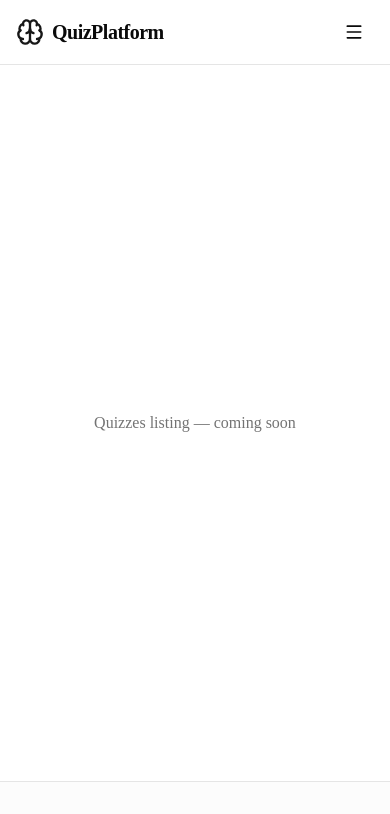
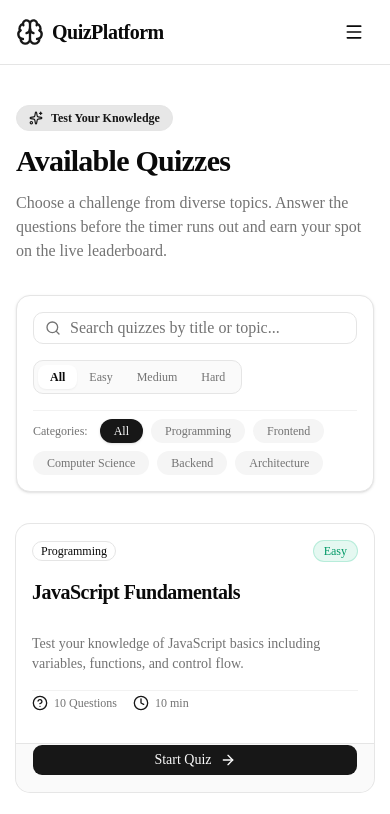
Before and after one commit to Kanishkk23/quiz_platform, a Next.js app: page /quizzes in a window 390 px wide. Shown: the top 814 px of the page. Built offline with nearby package versions, Linux system fonts and the light colour scheme.

Commit message:
feat(quiz): add quiz listing with search and category filters
- Add responsive QuizCard with difficulty badge and question count
- Add category pills filter and difficulty filter selector
- Add real-time quiz search by title and description
- Add empty state handling with one-click filter reset

```diff
--- a/src/app/quizzes/page.tsx
+++ b/src/app/quizzes/page.tsx
@@ -1,7 +1,157 @@
+"use client";
+
+import { useState, useMemo } from "react";
+import { mockQuizzes } from "@/data/mock";
+import { QuizCard } from "@/components/quiz/QuizCard";
+import { Input } from "@/components/ui/input";
+import { Button } from "@/components/ui/button";
+import { Search, Sparkles, Filter, X } from "lucide-react";
+
+const categories = ["All", "Programming", "Frontend", "Computer Science", "Backend", "Architecture"];
+const difficulties = ["All", "easy", "medium", "hard"];
+
 export default function QuizzesPage() {
+  const [searchQuery, setSearchQuery] = useState("");
+  const [selectedCategory, setSelectedCategory] = useState("All");
+  const [selectedDifficulty, setSelectedDifficulty] = useState("All");
+
+  const filteredQuizzes = useMemo(() => {
+    return mockQuizzes.filter((quiz) => {
+      const matchesSearch =
+        quiz.title.toLowerCase().includes(searchQuery.toLowerCase()) ||
+        quiz.description.toLowerCase().includes(searchQuery.toLowerCase());
+
+      const matchesCategory =
+        selectedCategory === "All" || quiz.category === selectedCategory;
+
+      const matchesDifficulty =
+        selectedDifficulty === "All" || quiz.difficulty === selectedDifficulty;
+
+      return matchesSearch && matchesCategory && matchesDifficulty;
+    });
+  }, [searchQuery, selectedCategory, selectedDifficulty]);
+
+  const clearFilters = () => {
+    setSearchQuery("");
+    setSelectedCategory("All");
+    setSelectedDifficulty("All");
+  };
+
+  const hasActiveFilters =
+    searchQuery !== "" || selectedCategory !== "All" || selectedDifficulty !== "All";
+
   return (
-    <div className="flex min-h-[calc(100vh-8rem)] items-center justify-center px-4">
-      <p className="text-muted-foreground">Quizzes listing — coming soon</p>
+    <div className="container mx-auto px-4 py-10 max-w-7xl">
+      {/* Header section */}
+      <div className="mb-8 space-y-3">
+        <div className="inline-flex items-center gap-2 rounded-full border bg-primary/10 text-primary px-3 py-1 text-xs font-semibold">
+          <Sparkles className="h-3.5 w-3.5" />
+          Test Your Knowledge
+        </div>
+        <h1 className="text-3xl font-extrabold tracking-tight sm:text-4xl md:text-5xl">
+          Available Quizzes
+        </h1>
+        <p className="text-muted-foreground text-base max-w-2xl">
+          Choose a challenge from diverse topics. Answer the questions before the timer runs out and earn your spot on the live leaderboard.
+        </p>
+      </div>
+
+      {/* Filter and Search Bar */}
+      <div className="mb-8 space-y-4 rounded-xl border bg-card p-4 shadow-sm md:p-6">
+        <div className="flex flex-col gap-4 md:flex-row md:items-center md:justify-between">
+          {/* Search */}
+          <div className="relative flex-1">
+            <Search className="absolute left-3 top-1/2 -translate-y-1/2 h-4 w-4 text-muted-foreground" />
+            <Input
+              type="text"
+              placeholder="Search quizzes by title or topic..."
+              value={searchQuery}
+              onChange={(e) => setSearchQuery(e.target.value)}
+              className="pl-9 bg-background"
+            />
+            {searchQuery && (
+              <button
+                onClick={() => setSearchQuery("")}
+                className="absolute right-3 top-1/2 -translate-y-1/2 text-muted-foreground hover:text-foreground"
+              >
+                <X className="h-4 w-4" />
+              </button>
+            )}
+          </div>
+
+          {/* Difficulty selector */}
+          <div className="flex items-center gap-2">
+            <Filter className="h-4 w-4 text-muted-foreground hidden sm:block" />
+            <span className="text-xs font-medium text-muted-foreground hidden sm:block">
+              Difficulty:
+            </span>
+            <div className="flex rounded-lg border bg-muted/50 p-1 text-xs">
+              {difficulties.map((diff) => (
+                <button
+                  key={diff}
+                  onClick={() => setSelectedDifficulty(diff)}
+                  className={`rounded-md px-3 py-1 text-xs font-medium capitalize transition-colors ${
+                    selectedDifficulty === diff
+                      ? "bg-background text-foreground shadow-xs font-semibold"
+                      : "text-muted-foreground hover:text-foreground"
+                  }`}
+                >
+                  {diff}
+                </button>
+              ))}
+            </div>
+          </div>
+        </div>
+
+        {/* Category Pills */}
+        <div className="flex flex-wrap items-center gap-2 pt-2 border-t border-border/50">
+          <span className="text-xs font-medium text-muted-foreground mr-1">Categories:</span>
+          {categories.map((cat) => (
+            <button
+              key={cat}
+              onClick={() => setSelectedCategory(cat)}
+              className={`rounded-full px-3.5 py-1 text-xs font-medium transition-all ${
+                selectedCategory === cat
+                  ? "bg-primary text-primary-foreground shadow-sm"
+                  : "bg-muted text-muted-foreground hover:bg-muted/80 hover:text-foreground"
+              }`}
+            >
+              {cat}
+            </button>
+          ))}
+
+          {hasActiveFilters && (
+            <Button
+              variant="ghost"
+              size="sm"
+              onClick={clearFilters}
+              className="h-7 text-xs text-muted-foreground hover:text-destructive ml-auto gap-1"
+            >
+              <X className="h-3 w-3" />
+              Clear filters
+            </Button>
+          )}
+        </div>
+      </div>
+
+      {/* Quizzes Grid */}
+      {filteredQuizzes.length > 0 ? (
+        <div className="grid grid-cols-1 gap-6 sm:grid-cols-2 lg:grid-cols-3">
+          {filteredQuizzes.map((quiz) => (
+            <QuizCard key={quiz.id} quiz={quiz} />
+          ))}
+        </div>
+      ) : (
+        <div className="rounded-xl border border-dashed p-12 text-center">
+          <h3 className="text-lg font-semibold text-foreground mb-1">No quizzes found</h3>
+          <p className="text-sm text-muted-foreground mb-4">
+            Try adjusting your search or filter keywords to find what you&apos;re looking for.
+          </p>
+          <Button variant="outline" size="sm" onClick={clearFilters}>
+            Reset all filters
+          </Button>
+        </div>
+      )}
     </div>
   );
 }
--- /dev/null
+++ b/src/components/quiz/QuizCard.tsx
@@ -0,0 +1,75 @@
+import Link from "next/link";
+import { Quiz } from "@/types";
+import { Card, CardContent, CardFooter, CardHeader } from "@/components/ui/card";
+import { Badge } from "@/components/ui/badge";
+import { Button } from "@/components/ui/button";
+import { Clock, HelpCircle, ArrowRight } from "lucide-react";
+
+interface QuizCardProps {
+  quiz: Quiz;
+}
+
+export function QuizCard({ quiz }: QuizCardProps) {
+  const getDifficultyColor = (diff: Quiz["difficulty"]) => {
+    switch (diff) {
+      case "easy":
+        return "bg-emerald-500/10 text-emerald-600 dark:text-emerald-400 border-emerald-500/20";
+      case "medium":
+        return "bg-amber-500/10 text-amber-600 dark:text-amber-400 border-amber-500/20";
+      case "hard":
+        return "bg-rose-500/10 text-rose-600 dark:text-rose-400 border-rose-500/20";
+    }
+  };
+
+  const formatMinutes = (seconds: number) => {
+    return `${Math.round(seconds / 60)} min`;
+  };
+
+  return (
+    <Card className="flex flex-col justify-between transition-all duration-200 hover:shadow-lg hover:border-primary/40 group">
+      <CardHeader className="space-y-3 pb-3">
+        <div className="flex items-center justify-between gap-2">
+          <Badge variant="outline" className="font-normal text-xs capitalize">
+            {quiz.category}
+          </Badge>
+          <span
+            className={`text-xs px-2.5 py-0.5 rounded-full font-medium border capitalize ${getDifficultyColor(
+              quiz.difficulty
+            )}`}
+          >
+            {quiz.difficulty}
+          </span>
+        </div>
+        <h3 className="text-xl font-bold tracking-tight text-foreground group-hover:text-primary transition-colors">
+          {quiz.title}
+        </h3>
+      </CardHeader>
+
+      <CardContent className="space-y-4 pb-4">
+        <p className="text-sm text-muted-foreground line-clamp-2">
+          {quiz.description}
+        </p>
+
+        <div className="flex items-center gap-4 text-xs text-muted-foreground pt-1 border-t border-border/50">
+          <div className="flex items-center gap-1.5">
+            <HelpCircle className="h-4 w-4 text-primary" />
+            <span>{quiz.questionCount} Questions</span>
+          </div>
+          <div className="flex items-center gap-1.5">
+            <Clock className="h-4 w-4 text-primary" />
+            <span>{formatMinutes(quiz.timeLimit)}</span>
+          </div>
+        </div>
+      </CardContent>
+
+      <CardFooter className="pt-0">
+        <Link href={`/quizzes/${quiz.id}`} className="w-full">
+          <Button className="w-full gap-2 group/btn">
+            Start Quiz
+            <ArrowRight className="h-4 w-4 transition-transform group-hover/btn:translate-x-0.5" />
+          </Button>
+        </Link>
+      </CardFooter>
+    </Card>
+  );
+}
```
